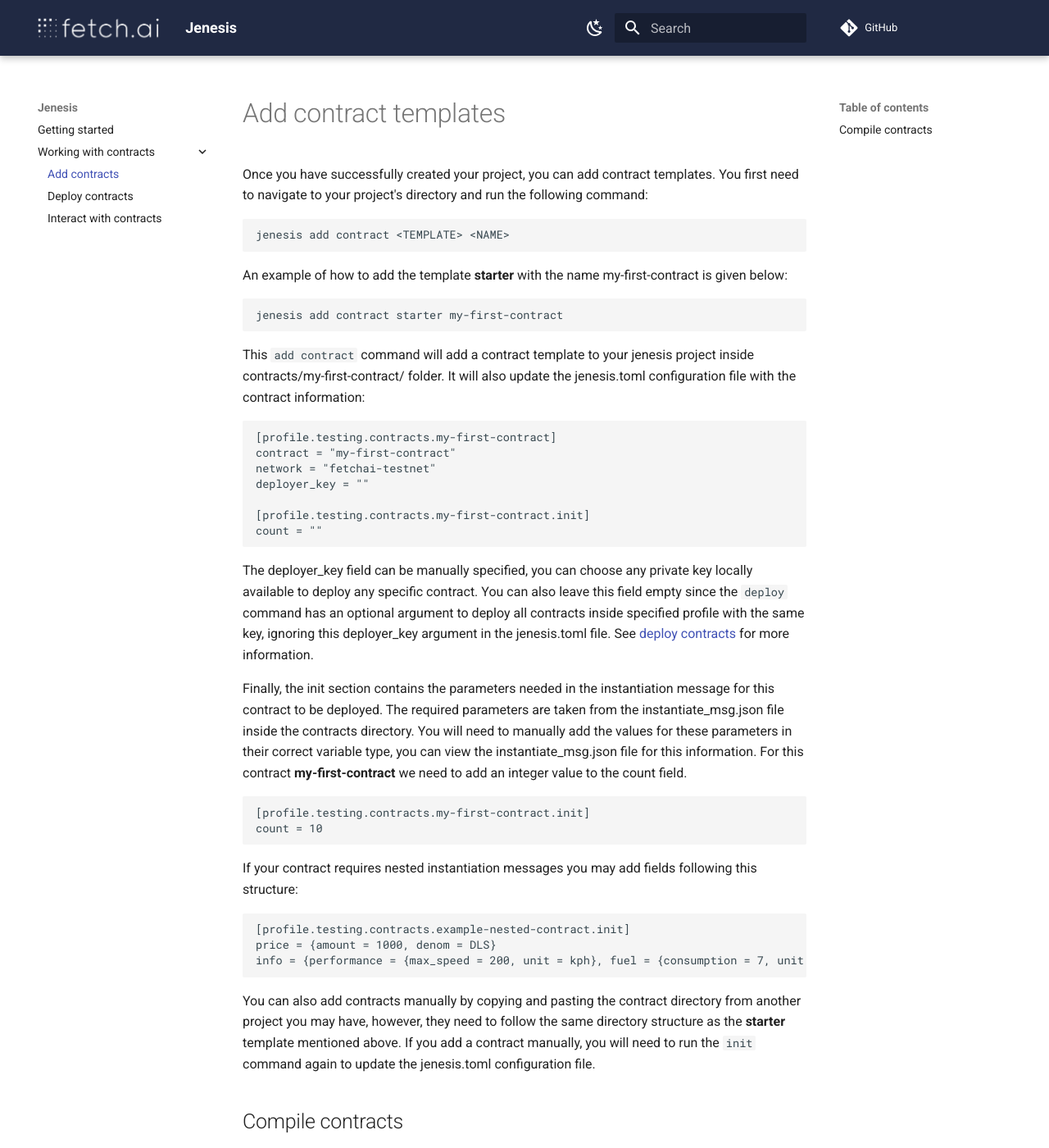
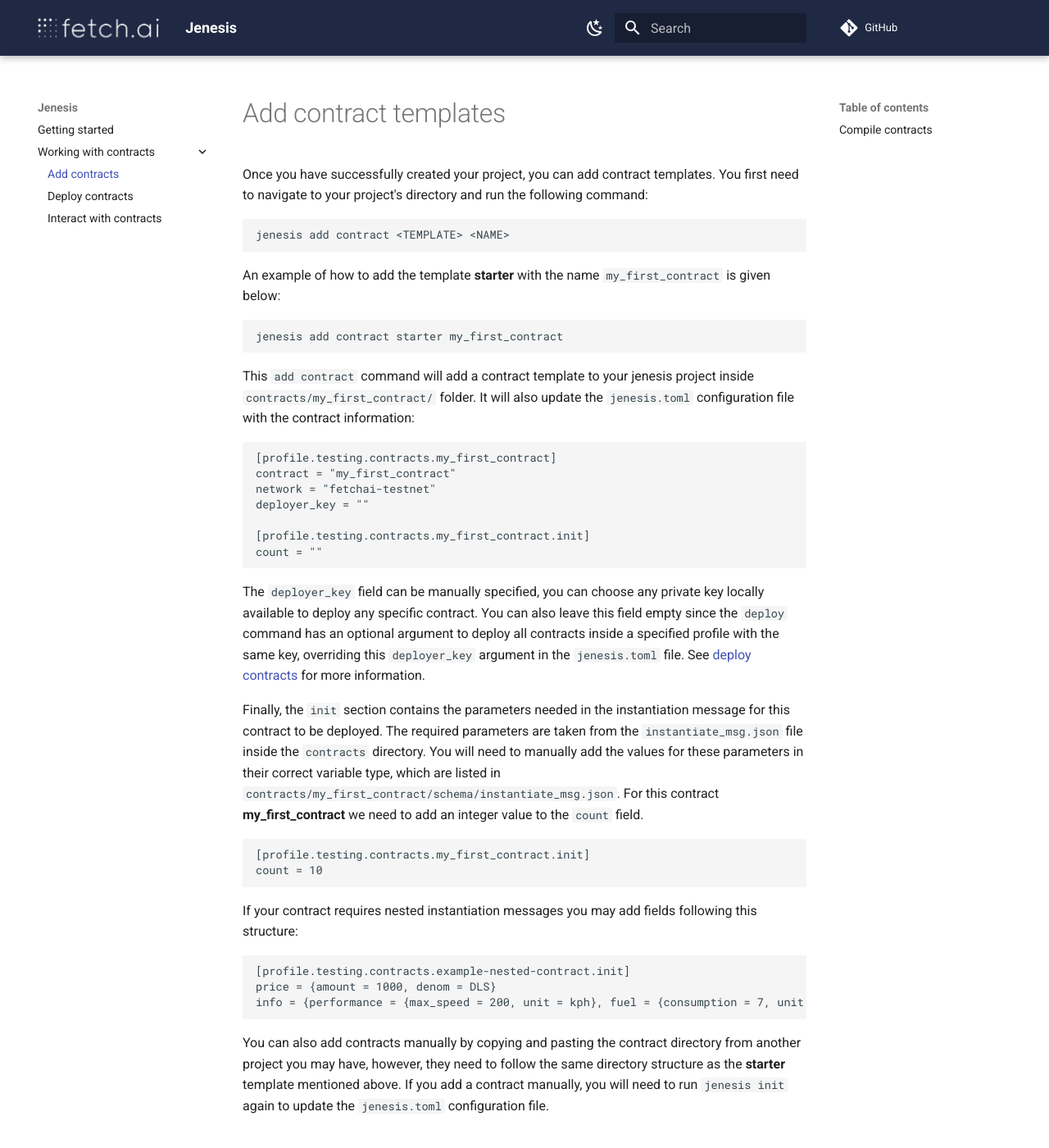
Before and after one commit to fetchai/jenesis, an MkDocs documentation site: the page built from docs/add-contracts.md, in a window 1280 px wide and 1400 px high. Shown: the whole window at 82% size. Built offline with MkDocs 1.6.1 and Material for MkDocs 9.7.7, drawn with Linux system fonts in a browser that asks for light colours; comment, search, counter and statistics services are not loaded.

Commit message:
docs: minor format changes

````diff
--- a/docs/add-contracts.md
+++ b/docs/add-contracts.md
@@ -5,29 +5,29 @@
 jenesis add contract <TEMPLATE> <NAME>
 ```
 
-An example of how to add the template **starter** with the name my-first-contract is given below:
+An example of how to add the template **starter** with the name `my_first_contract` is given below:
 
 ```
-jenesis add contract starter my-first-contract
+jenesis add contract starter my_first_contract
 ```
 
-This ```add contract``` command will add a contract template to your jenesis project inside contracts/my-first-contract/ folder. It will also update the jenesis.toml configuration file with the contract information:
+This ```add contract``` command will add a contract template to your jenesis project inside `contracts/my_first_contract/` folder. It will also update the `jenesis.toml` configuration file with the contract information:
 
 ```
-[profile.testing.contracts.my-first-contract]
-contract = "my-first-contract"
+[profile.testing.contracts.my_first_contract]
+contract = "my_first_contract"
 network = "fetchai-testnet"
 deployer_key = ""
 
-[profile.testing.contracts.my-first-contract.init]
+[profile.testing.contracts.my_first_contract.init]
 count = ""
 ```
-The deployer_key field can be manually specified, you can choose any private key locally available to deploy any specific contract. You can also leave this field empty since the ```deploy``` command has an optional argument to deploy all contracts inside specified profile with the same key, ignoring this deployer_key argument in the jenesis.toml file. See [deploy contracts](deploy-contracts.md) for more information.
+The `deployer_key` field can be manually specified, you can choose any private key locally available to deploy any specific contract. You can also leave this field empty since the ```deploy``` command has an optional argument to deploy all contracts inside a specified profile with the same key, overriding this `deployer_key` argument in the `jenesis.toml` file. See [deploy contracts](deploy-contracts.md) for more information.
 
-Finally, the init section contains the parameters needed in the instantiation message for this contract to be deployed. The required parameters are taken from the instantiate_msg.json file inside the contracts directory. You will need to manually add the values for these parameters in their correct variable type, you can view the instantiate_msg.json file for this information. For this contract **my-first-contract** we need to add an integer value to the count field.
+Finally, the `init` section contains the parameters needed in the instantiation message for this contract to be deployed. The required parameters are taken from the `instantiate_msg.json` file inside the `contracts` directory. You will need to manually add the values for these parameters in their correct variable type, which are listed in `contracts/my_first_contract/schema/instantiate_msg.json`. For this contract **my_first_contract** we need to add an integer value to the `count` field.
 
 ```
-[profile.testing.contracts.my-first-contract.init]
+[profile.testing.contracts.my_first_contract.init]
 count = 10
 ```
 
@@ -39,7 +39,7 @@
 info = {performance = {max_speed = 200, unit = kph}, fuel = {consumption = 7, unit = kmpl}}
 ```
 
-You can also add contracts manually by copying and pasting the contract directory from another project you may have, however, they need to follow the same directory structure as the **starter** template mentioned above. If you add a contract manually, you will need to run the ```init``` command again to update the jenesis.toml configuration file.
+You can also add contracts manually by copying and pasting the contract directory from another project you may have, however, they need to follow the same directory structure as the **starter** template mentioned above. If you add a contract manually, you will need to run ```jenesis init``` again to update the `jenesis.toml` configuration file.
 
 
 
````
Also changed, not shown: docs/deploy-contracts.md (+10 -5 lines), docs/index.md (+4 -2 lines), docs/use-contracts.md (+11 -7 lines).
